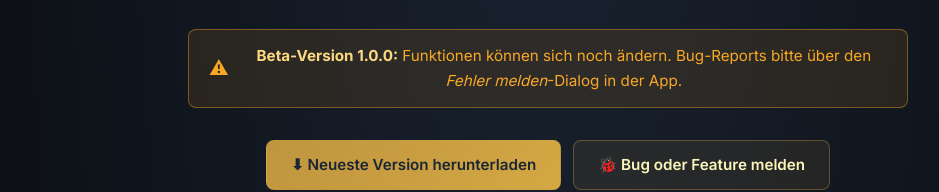
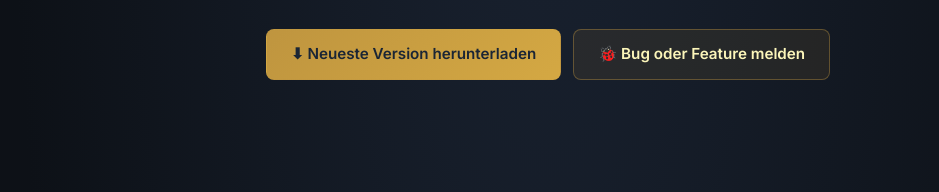
Before and after one commit to micstr76/AdtSuite, a plain HTML site: page docs/index.html in a window 1280 px wide. Shown: the part 473-665 px from the top of the page, without its empty margins (92-1031 px from the left). Drawn offline with Linux system fonts and the light colour scheme.

Commit message:
docs: Beta-Hinweis entfernt
Die Beta-Phase ist beendet. Das Banner nannte ausserdem Version 1.0.0, aktuell ist 1.11.1 - ein Hinweis, der laenger stand als er sollte.

Die CSS-Regel fuer das Banner bleibt: sie stoert nicht, und falls spaeter wieder ein Hinweis noetig wird, ist die Gestaltung da.

```diff
--- a/docs/index.html
+++ b/docs/index.html
@@ -232,11 +232,6 @@
       automatischer Doku-Generierung und vollständiger MECM-Integration.
     </p>
 
-    <div class="beta-banner">
-      <span style="font-size:1.2rem;">⚠</span>
-      <span><strong>Beta-Version 1.0.0:</strong> Funktionen können sich noch ändern.
-      Bug-Reports bitte über den <em>Fehler melden</em>-Dialog in der App.</span>
-    </div>
 
     <div class="cta-row">
       <a class="btn btn-primary" href="https://github.com/micstr76/AdtSuite/releases/latest">
```
